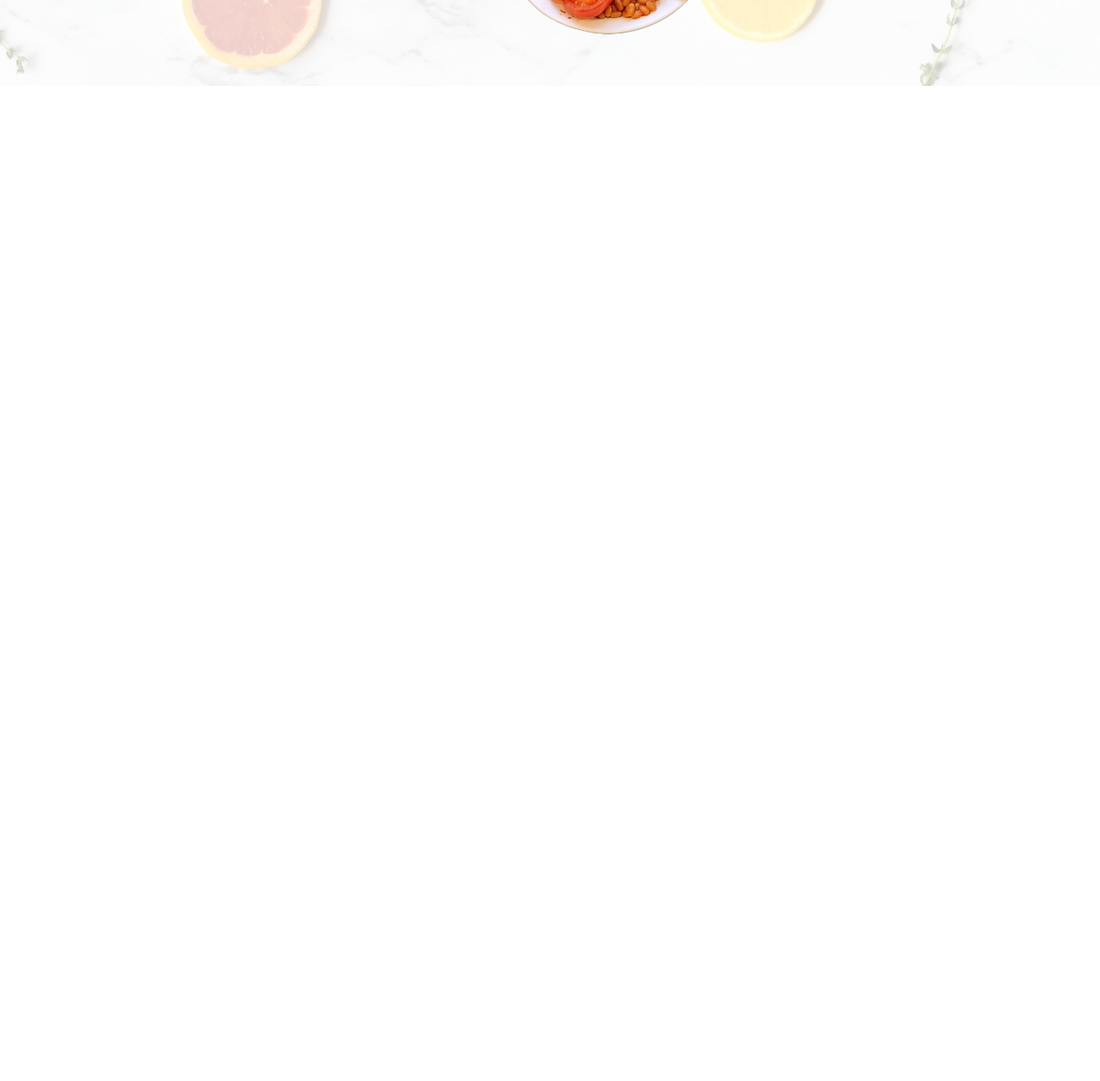
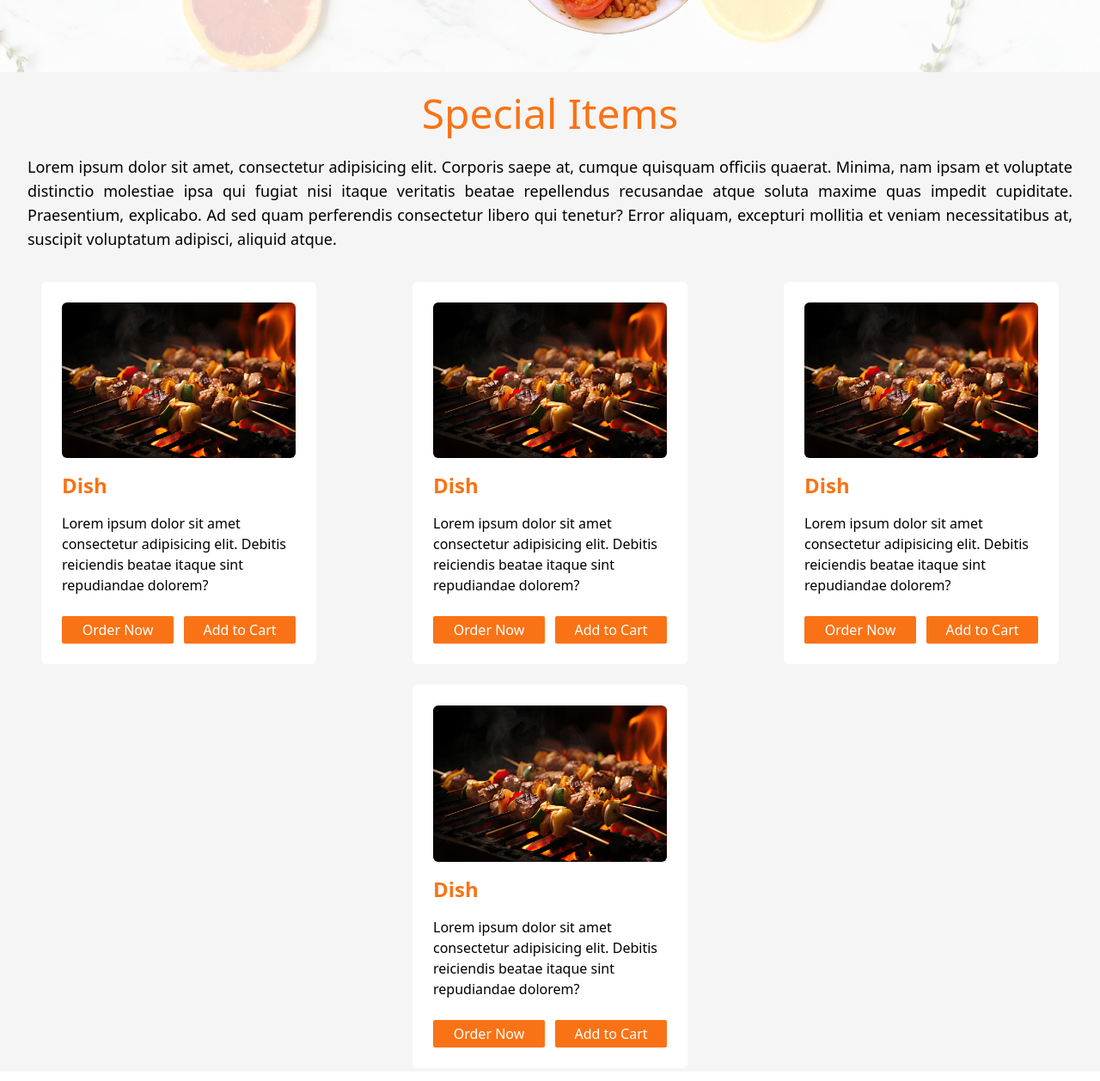
Before and after one commit to Akash-x1i/Restro, a website built with Vite: page index.html in a window 1280 px wide. Shown: the part 700-1958 px from the top of the page at 86% size. Before the commit the page ends 800 px from the top, so only its background shows below. Built offline with nearby package versions, Linux system fonts and the light colour scheme.

Commit message:
Special items flexboxes added

```diff
--- a/index.html
+++ b/index.html
@@ -57,6 +57,48 @@
           <img src="./img/Hero Bowl Big.png" alt="">
         </div>
       </div>
+      <section class="bg-neutral-100">
+        <div class="mx-auto"><h1 class="text-orange-500 font-medium py-6 text-4xl sm:text-5xl text-center">Special Items</h1></div>
+        <p class="text-justify text-lg px-8">Lorem ipsum dolor sit amet, consectetur adipisicing elit. Corporis saepe at, cumque quisquam officiis quaerat. Minima, nam ipsam et voluptate distinctio molestiae ipsa qui fugiat nisi itaque veritatis beatae repellendus recusandae atque soluta maxime quas impedit cupiditate. Praesentium, explicabo. Ad sed quam perferendis consectetur libero qui tenetur? Error aliquam, excepturi mollitia et veniam necessitatibus at, suscipit voluptatum adipisci, aliquid atque.</p>
+        <div class="flex flex-row flex-wrap my-8 justify-around gap-4">
+          <div class="p-6 m-1 rounded-md bg-white basis-80">
+            <img src="./img/tandoor.jpg" alt="" class="rounded-md">
+            <h3 class="text-2xl text-orange-500 font-bold py-4">Dish</h3>
+            <p>Lorem ipsum dolor sit amet consectetur adipisicing elit. Debitis reiciendis beatae itaque sint repudiandae dolorem?</p>
+            <div class="flex flex-row justify-between pt-6 gap-3">
+              <button class="bg-orange-500 text-white basis-[50%] p-1 px-4 rounded-sm">Order Now</button>
+              <button class="bg-orange-500 text-white basis-[50%] p-1 px-4 rounded-sm">Add to Cart</button>
+            </div>
+          </div>
+          <div class="p-6 m-1 rounded-md bg-white basis-80">
+            <img src="./img/tandoor.jpg" alt="" class="rounded-md">
+            <h3 class="text-2xl text-orange-500 font-bold py-4">Dish</h3>
+            <p>Lorem ipsum dolor sit amet consectetur adipisicing elit. Debitis reiciendis beatae itaque sint repudiandae dolorem?</p>
+            <div class="flex flex-row justify-between pt-6 gap-3">
+              <button class="bg-orange-500 text-white basis-[50%] p-1 px-4 rounded-sm">Order Now</button>
+              <button class="bg-orange-500 text-white basis-[50%] p-1 px-4 rounded-sm">Add to Cart</button>
+            </div>
+          </div>
+          <div class="p-6 m-1 rounded-md bg-white basis-80">
+            <img src="./img/tandoor.jpg" alt="" class="rounded-md">
+            <h3 class="text-2xl text-orange-500 font-bold py-4">Dish</h3>
+            <p>Lorem ipsum dolor sit amet consectetur adipisicing elit. Debitis reiciendis beatae itaque sint repudiandae dolorem?</p>
+            <div class="flex flex-row justify-between pt-6 gap-3">
+              <button class="bg-orange-500 text-white basis-[50%] p-1 px-4 rounded-sm">Order Now</button>
+              <button class="bg-orange-500 text-white basis-[50%] p-1 px-4 rounded-sm">Add to Cart</button>
+            </div>
+          </div>
+          <div class="p-6 m-1 rounded-md bg-white basis-80">
+            <img src="./img/tandoor.jpg" alt="" class="rounded-md">
+            <h3 class="text-2xl text-orange-500 font-bold py-4">Dish</h3>
+            <p>Lorem ipsum dolor sit amet consectetur adipisicing elit. Debitis reiciendis beatae itaque sint repudiandae dolorem?</p>
+            <div class="flex flex-row justify-between pt-6 gap-3">
+            <button class="bg-orange-500 text-white basis-[50%] p-1 px-4 rounded-sm">Order Now</button>
+            <button class="bg-orange-500 text-white basis-[50%] p-1 px-4 rounded-sm">Add to Cart</button>
+            </div>
+          </div>
+        </div>
+      </section>
     </main>
     <script>
       var mobileNav = document.getElementById("mobileNav");
```
Also changed, not shown: dist/index.css.
